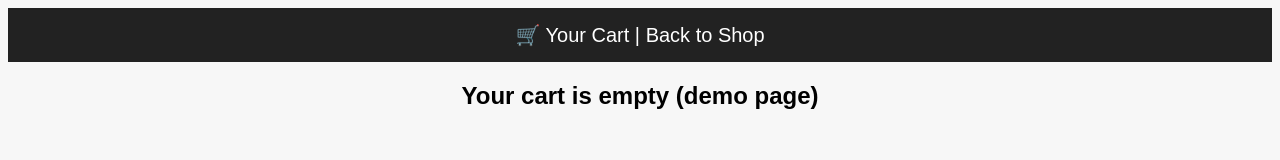
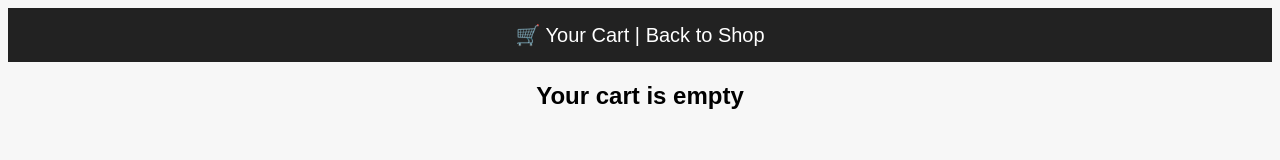
Before and after one commit to auroshreedash05/Shopping-site, a plain HTML site: page cart.html in a window 1280 px wide. Drawn offline with Linux system fonts and the light colour scheme.

Commit message:
Update cart.html

```diff
--- a/cart.html
+++ b/cart.html
@@ -13,6 +13,6 @@
   <header>
     🛒 Your Cart | <a href="index.html">Back to Shop</a>
   </header>
-  <h2>Your cart is empty (demo page)</h2>
+  <h2>Your cart is empty </h2>
 </body>
 </html>
```
